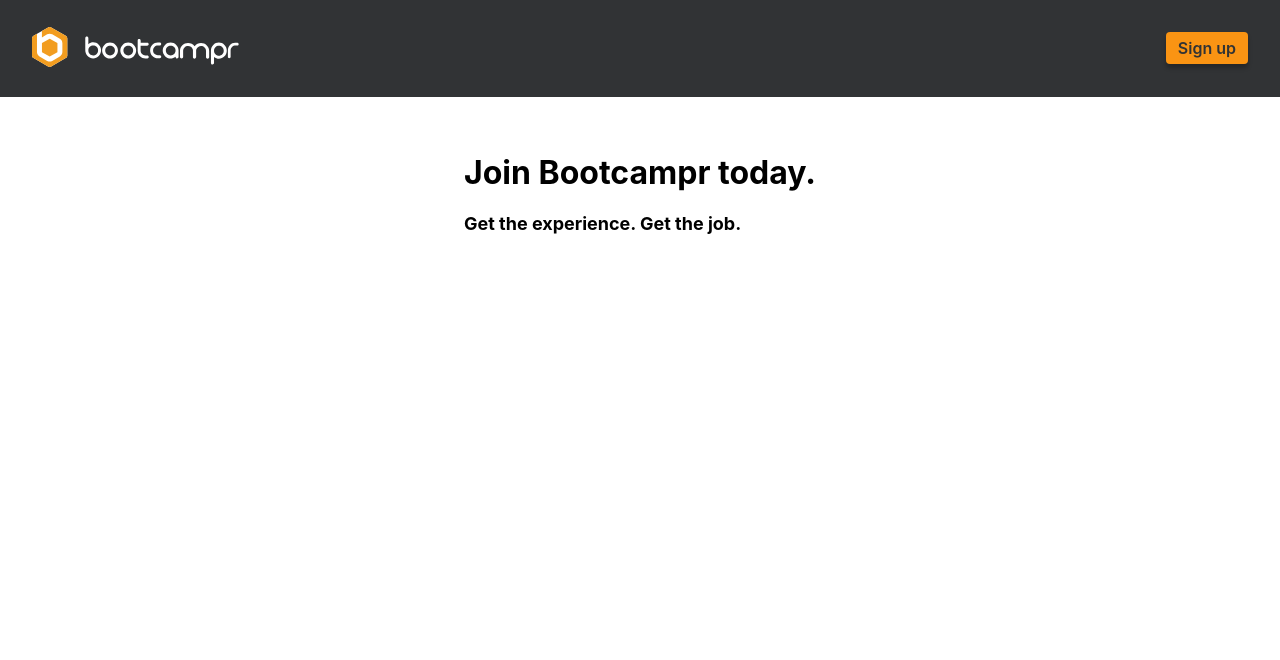
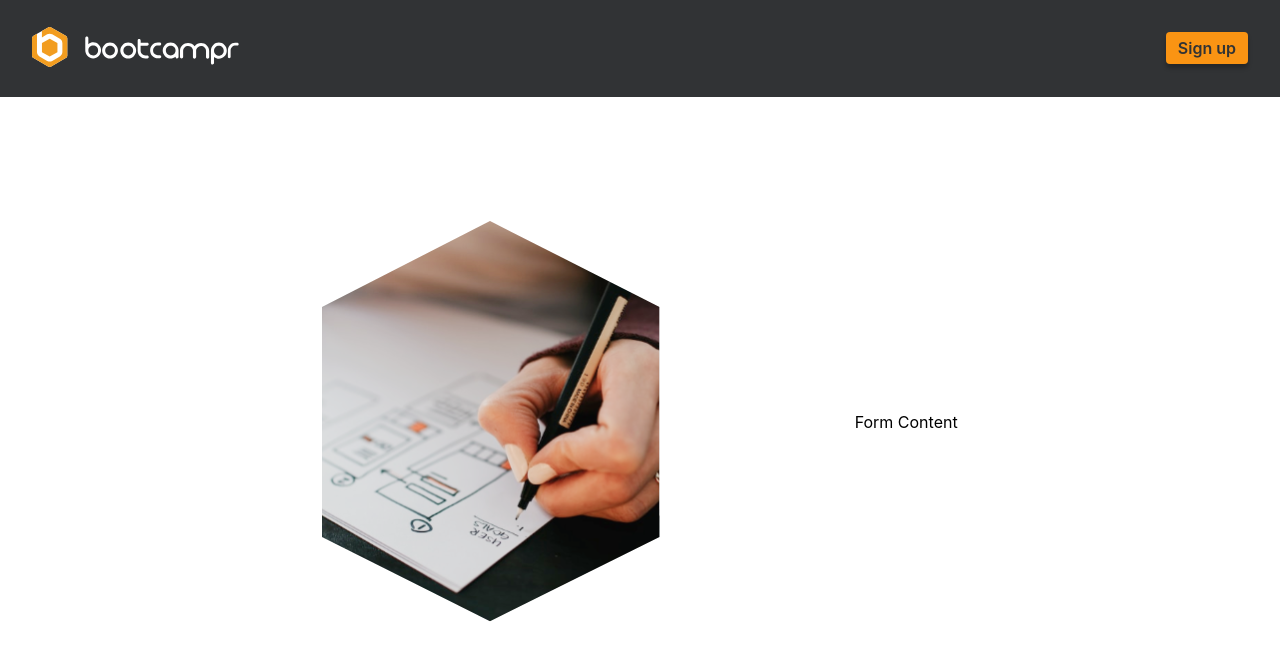
Before and after one commit to yeezick/bootcampr-assessment, a React (Create React App) app in the folder frontend/: page /sign-up in a window 1280 px wide. Shown: the top 660 px of the page. Built offline with nearby package versions, Linux system fonts and the light colour scheme.

Commit message:
feat: css

```diff
--- a/frontend/src/screens/SignUp/SignUp.scss
+++ b/frontend/src/screens/SignUp/SignUp.scss
@@ -1,13 +1,20 @@
 .signup-container {
-  display: flex;
-  justify-content: center;
-  align-items: center;
+  //   display: flex;
+  //   justify-content: center;
+  // //   align-items: center;
 }
 
-.top-text {
+.top-container {
   margin-top: 3%;
 
   .second {
     font-size: 18px;
   }
 }
+
+.bottom-container {
+  display: flex;
+  justify-content: space-evenly;
+  align-items: center;
+  margin: 10%;
+}
--- a/frontend/src/screens/SignUp/SignUp.tsx
+++ b/frontend/src/screens/SignUp/SignUp.tsx
@@ -1,12 +1,17 @@
 import React from 'react'
+import Logo from '../../assets/SignUpImage.svg';
 import './SignUp.scss'
 
 export const SignUp: React.FC = () => {
   return (
     <div className='signup-container'>
-      <div className='top-text'>
+      {/* <div className='top-container'>
         <h1 className="first">Join Bootcampr today.</h1>
         <h1 className="second">Get the experience. Get the job.</h1>
+      </div> */}
+      <div className='bottom-container'>
+        <img src={ Logo } className='signup-image' />
+        <div>Form Content</div>
       </div>
     </div>
   )
```
Also changed, not shown: frontend/src/assets/SignUpImage.svg (added).
